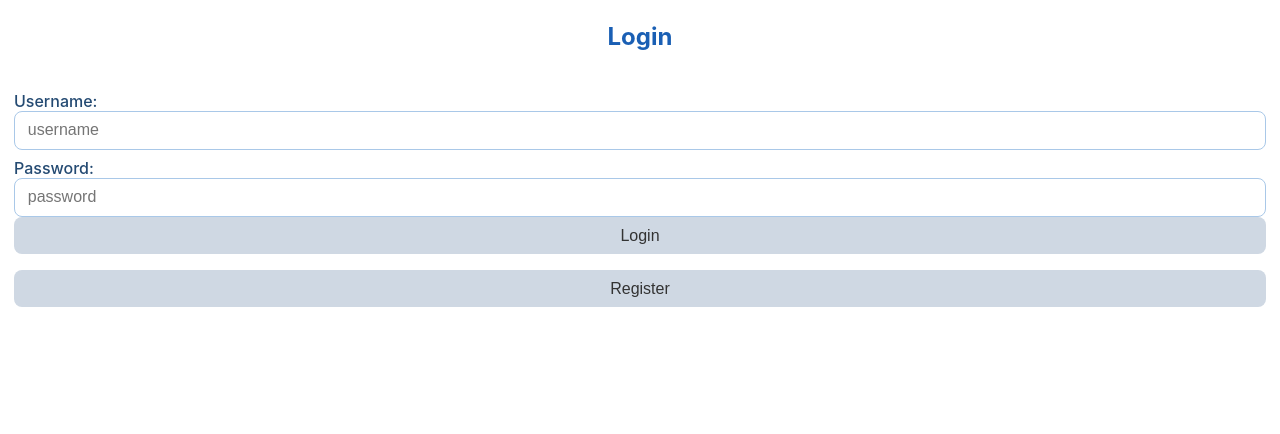
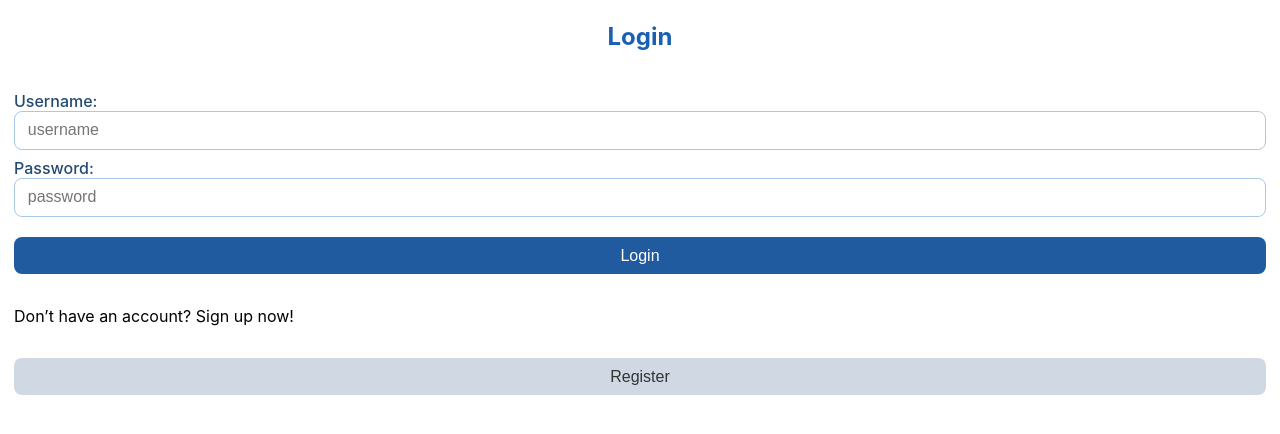
Before and after one commit to szabobnc/SpendingsWebApp, a React (Create React App) app in the folder frontend/: page / in a window 1280 px wide. Shown: the top 434 px of the page. Built offline with nearby package versions, Linux system fonts and the light colour scheme.

Commit message:
improve Login page appearance

```diff
--- a/frontend/src/components/Login.jsx
+++ b/frontend/src/components/Login.jsx
@@ -25,7 +25,7 @@ function Login() {
     };
 
     return (
-        <div>
+        <div className="login">
             <fieldset>
                 <h1>Login</h1>
                 <form onSubmit={handleSubmit}>
@@ -33,8 +33,9 @@ function Login() {
                     <input type="text" name="username" id="usenrame" placeholder="username" onChange={(e) => setCredentials({ ...credentials, username: e.target.value })} />
                     <label htmlFor="password">Password:</label>
                     <input type="password" name="password" id="password" placeholder="password" onChange={(e) => setCredentials({ ...credentials, password: e.target.value })} />
-                    <button type="submit">Login</button>
+                    <button type="submit" style={{marginTop: '20px', background: '#205b9f', color: 'white'}}>Login</button>
                 </form>
+                <p>Don’t have an account? Sign up now!</p>
                 <button onClick={() => navigate("/register")}>Register</button>
             </fieldset>
         </div>
```
